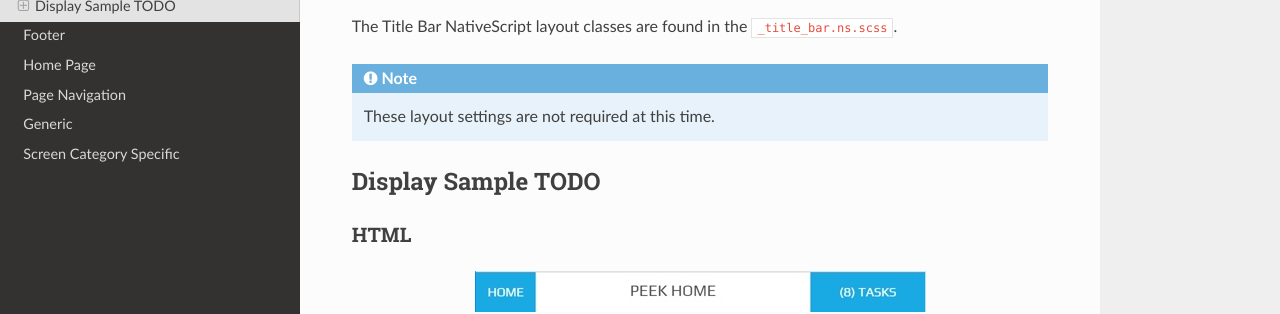
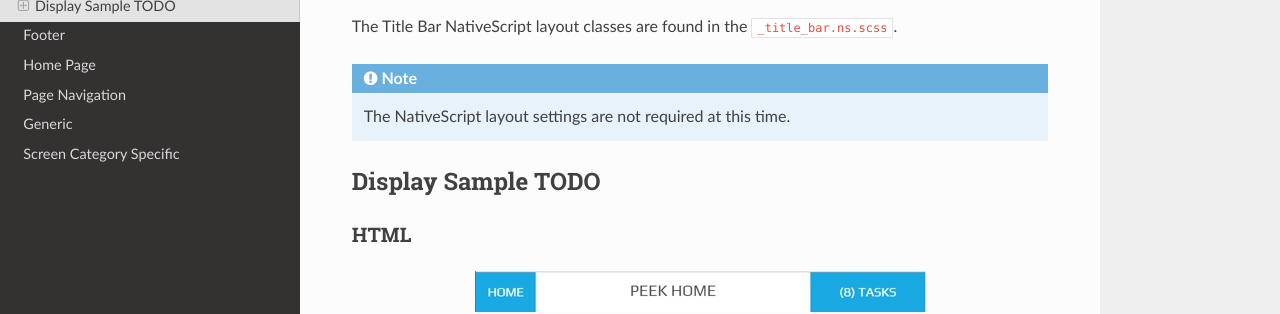
Before and after one commit to Synerty/peek-mobile-theme, a Sphinx documentation site: the page built from docs/title_bar/title_bar.rst, in a window 1280 px wide and 900 px high, scrolled down 1789 px. Shown: the part 297-611 px from the top of the window. Built offline with Sphinx 7.4.7 and the Read the Docs theme 2.0.0, drawn with Linux system fonts in a browser that asks for light colours.

Commit message:
NativeScript Layout notes modified
PEEK-68

```diff
--- a/docs/title_bar/title_bar.rst
+++ b/docs/title_bar/title_bar.rst
@@ -110,7 +110,7 @@ NativeScript Layout
 The Title Bar NativeScript layout classes are found in the
 :file:`_title_bar.ns.scss`.
 
-.. note:: These layout settings are not required at this time.
+.. note:: The NativeScript layout settings are not required at this time.
 
 
 Display Sample TODO
```
